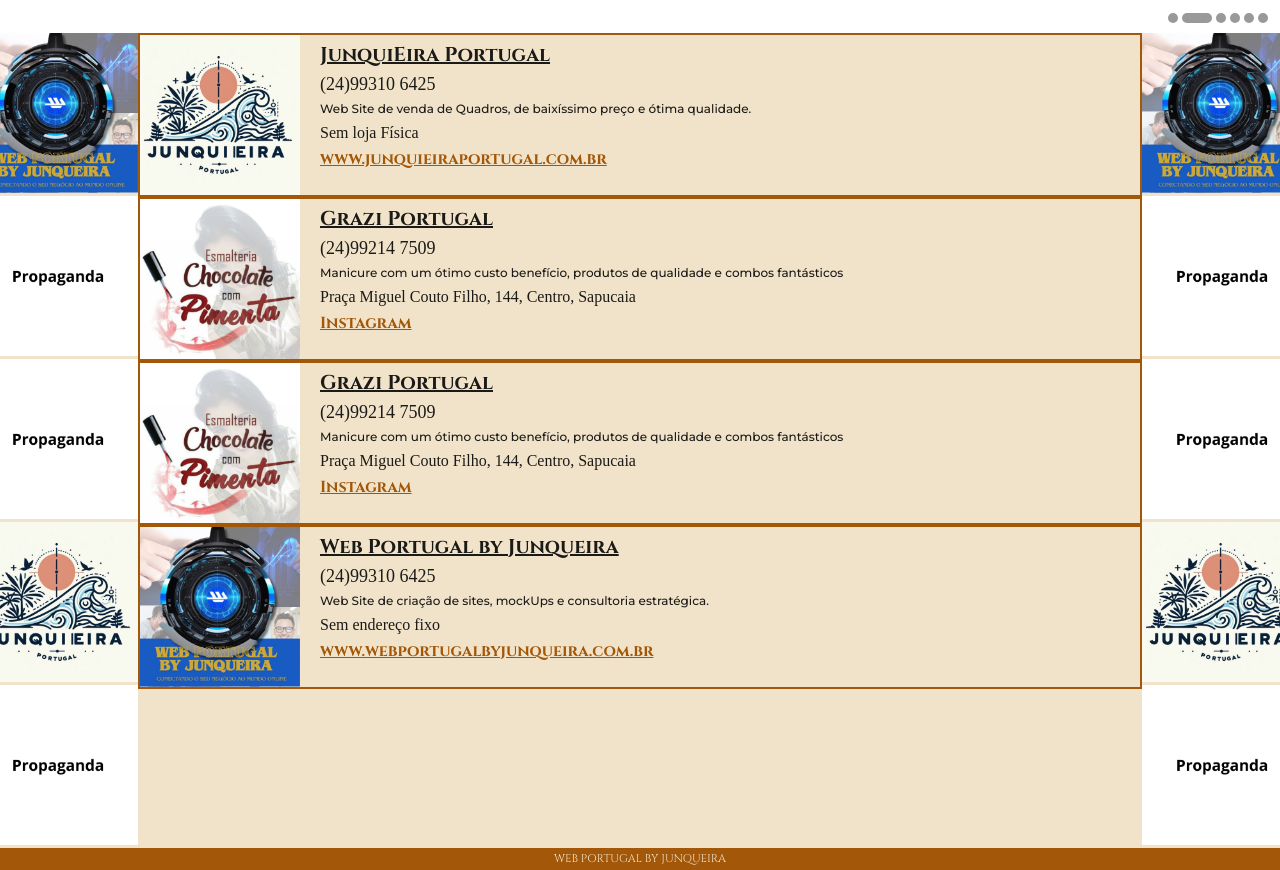
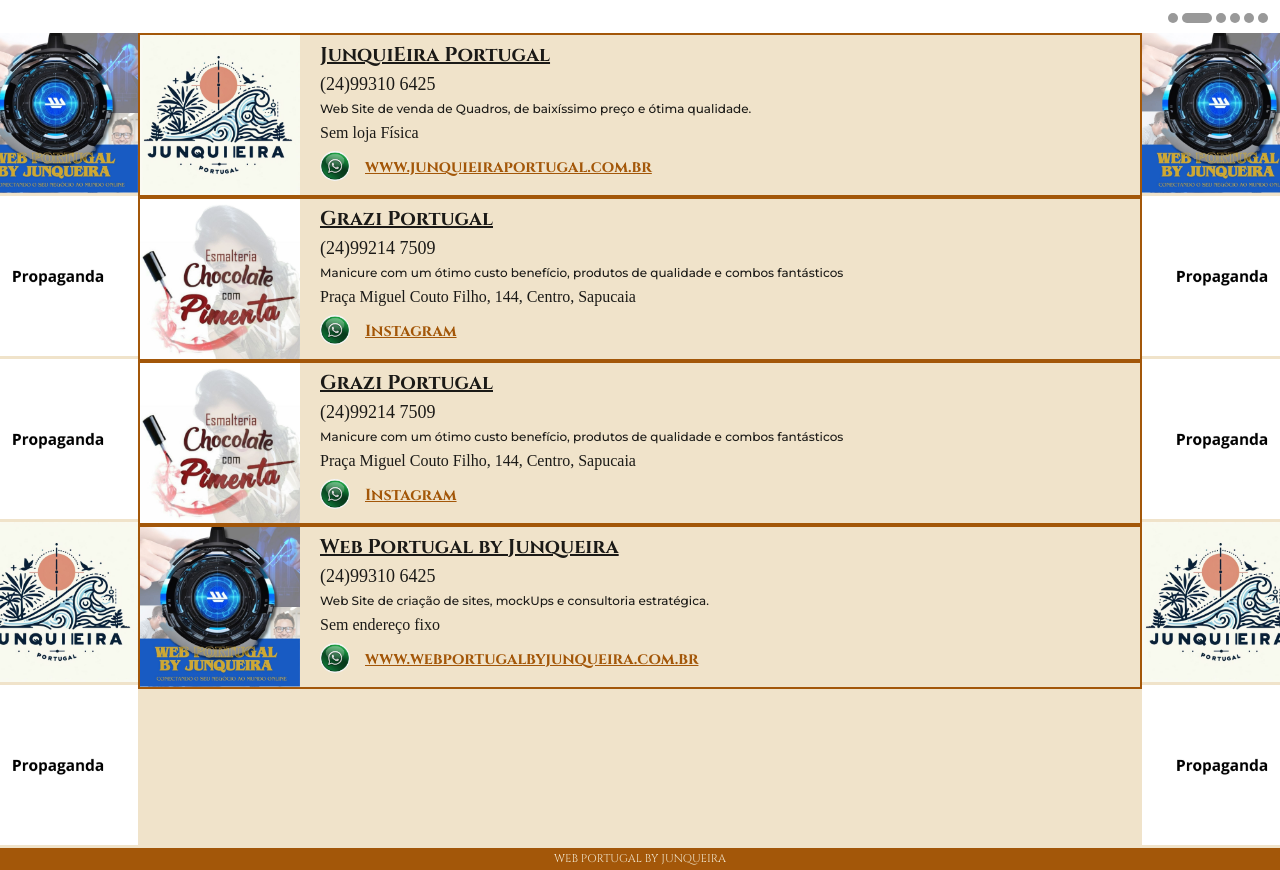
Before and after one commit to KingZumbu/enciclop-diaComercial, a plain HTML site: page index.html in a window 1280 px wide. Shown: the part 748-1618 px from the top of the page. Drawn offline with Linux system fonts and the light colour scheme; a web font is replaced by a local one.

Commit message:
Add files via upload

```diff
--- a/index.html
+++ b/index.html
@@ -88,7 +88,14 @@
                         <p class="anuncioTelefone">(24)99310 6425</p>
                         <p class="anuncioDescricao">Web Site de venda de Quadros, de baixíssimo preço e ótima qualidade.</p>
                         <p class="anuncioEndereco">Sem loja Física</p>
-                        <a href="https://junquieiraportugal.com.br/" class="anuncioWebSite">www.junquieiraportugal.com.br</a>
+                        <div class="anuncioInternet">
+                            <div class="whats">
+                                <a href="https://wa.me/5524993106425" target="_blank">
+                                    <img src="/img/top-whatsapp.png" alt="Whatsapp" class="whatsImg">
+                                </a>
+                            </div>
+                            <a href="https://junquieiraportugal.com.br/" class="anuncioWebSite">www.junquieiraportugal.com.br</a>
+                        </div>
                     </div>
                 </div>
                 <div class="anuncio">
@@ -98,7 +105,14 @@
                         <p class="anuncioTelefone">(24)99214 7509</p>
                         <p class="anuncioDescricao">Manicure com um ótimo custo benefício, produtos de qualidade e combos fantásticos</p>
                         <p class="anuncioEndereco">Praça Miguel Couto Filho, 144, Centro, Sapucaia</p>
-                        <a href="https://www.instagram.com/grazielaportugal/" class="anuncioWebSite">Instagram</a>
+                        <div class="anuncioInternet">
+                            <div class="whats">
+                                <a href="https://wa.me/5524992147509" target="_blank">
+                                    <img src="/img/top-whatsapp.png" alt="Whatsapp" class="whatsImg">
+                                </a>
+                            </div>
+                            <a href="https://www.instagram.com/grazielaportugal/" class="anuncioWebSite">Instagram</a>
+                        </div>
                     </div>
                 </div>
                 <div class="anuncio">
@@ -108,7 +122,14 @@
                         <p class="anuncioTelefone">(24)99214 7509</p>
                         <p class="anuncioDescricao">Manicure com um ótimo custo benefício, produtos de qualidade e combos fantásticos</p>
                         <p class="anuncioEndereco">Praça Miguel Couto Filho, 144, Centro, Sapucaia</p>
-                        <a href="https://www.instagram.com/grazielaportugal/" class="anuncioWebSite">Instagram</a>
+                        <div class="anuncioInternet">
+                            <div class="whats">
+                                <a href="https://wa.me/5524992147509" target="_blank">
+                                    <img src="/img/top-whatsapp.png" alt="Whatsapp" class="whatsImg">
+                                </a>
+                            </div>
+                            <a href="https://www.instagram.com/grazielaportugal/" class="anuncioWebSite">Instagram</a>
+                        </div>
                     </div>
                 </div>
                 <div class="anuncio">
@@ -118,7 +139,14 @@
                         <p class="anuncioTelefone">(24)99310 6425</p>
                         <p class="anuncioDescricao">Web Site de criação de sites, mockUps e consultoria estratégica.</p>
                         <p class="anuncioEndereco">Sem endereço fixo</p>
-                        <a href="https://webportugalbyjunqueira.com.br/" class="anuncioWebSite">www.webportugalbyjunqueira.com.br</a>
+                        <div class="anuncioInternet">
+                            <div class="whats">
+                                <a href="https://wa.me/5524993106425" target="_blank">
+                                    <img src="/img/top-whatsapp.png" alt="Whatsapp" class="whatsImg">
+                                </a>
+                            </div>
+                            <a href="https://webportugalbyjunqueira.com.br/" class="anuncioWebSite">www.webportugalbyjunqueira.com.br</a>
+                        </div>
                     </div>
                 </div>
             </div>
--- a/paginasGrupos.css
+++ b/paginasGrupos.css
@@ -100,6 +100,18 @@ body{
     font-weight: 500;
 }
 
+.anuncioInternet{
+    display: flex;
+    align-items: center;
+}
+
+.whatsImg{
+    width: 20px;
+    height: 20px;
+    border-radius: 50%;
+    margin: 0 15px 0 0;
+}
+
 .anuncioWebSite{
     font-size: 10px;
     color: var(--cor-secundaria);
@@ -174,6 +186,11 @@ body{
         font-family: 'Bellefair', serif;
     }
 
+    .whatsImg{
+        width: 30px;
+        height: 30px;
+    }
+
     .anuncioWebSite{
         font-size: 14px;
     }
--- a/style.css
+++ b/style.css
@@ -103,6 +103,18 @@ body{
     font-weight: 500;
 }
 
+.anuncioInternet{
+    display: flex;
+    align-items: center;
+}
+
+.whatsImg{
+    width: 20px;
+    height: 20px;
+    border-radius: 50%;
+    margin: 0 15px 0 0;
+}
+
 .anuncioWebSite{
     font-size: 10px;
     color: var(--cor-secundaria);
@@ -181,6 +193,11 @@ body{
         width: 160px;
     }
 
+    .whatsImg{
+        width: 30px;
+        height: 30px;
+    }
+
     .anuncioWebSite{
         font-size: 16px;
     }
```
Also changed, not shown: manicures.html (+16 -2 lines), mei.html (+24 -3 lines), webSite.html (+24 -3 lines), img/top-whatsapp.png (added).
